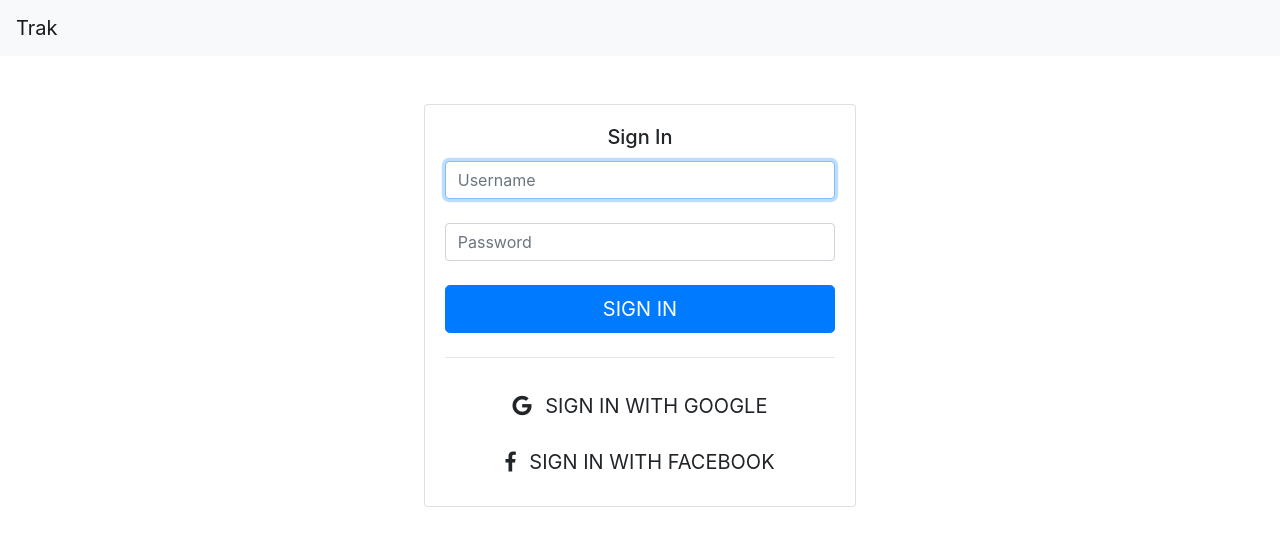
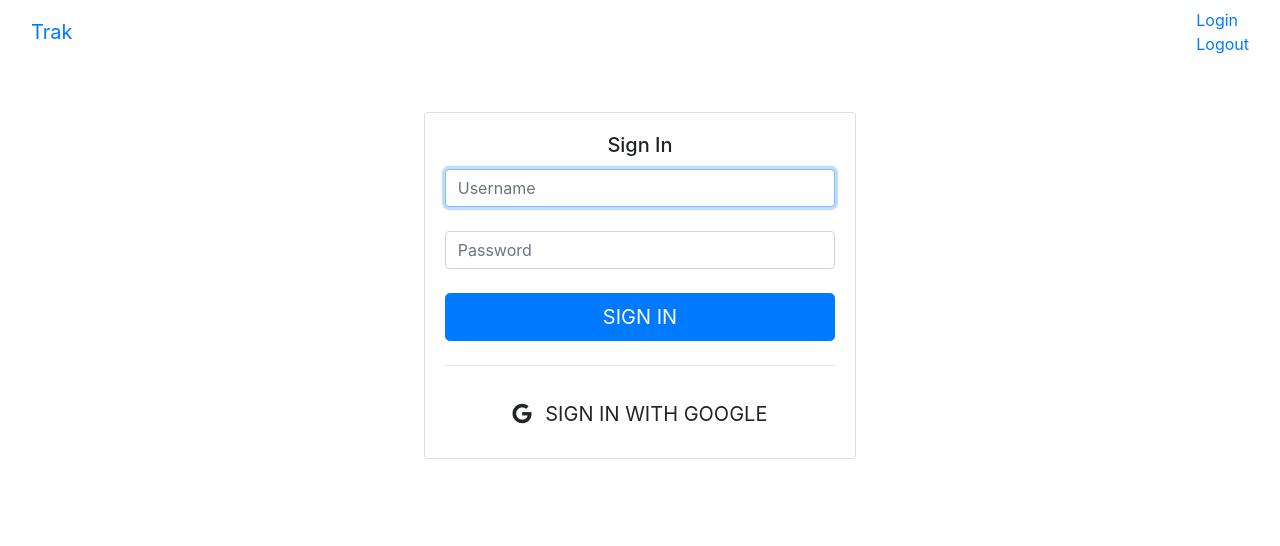
Before and after one commit to oref/trakapp, a Flask app: page /login in a window 1280 px wide. Shown: the top 546 px of the page. Run offline with Flask 2, Linux system fonts and the light colour scheme; some libraries are stand-ins or nearby versions.

Commit message:
Added nav

```diff
--- /dev/null
+++ b/static/css/navbar.css
@@ -0,0 +1,3 @@
+.nav-item {
+    float: left;
+}
--- a/templates/base.html
+++ b/templates/base.html
@@ -10,10 +10,7 @@
         <link rel="stylesheet" href="https://use.fontawesome.com/releases/v5.7.2/css/all.css" integrity="sha384-fnmOCqbTlWIlj8LyTjo7mOUStjsKC4pOpQbqyi7RrhN7udi9RwhKkMHpvLbHG9Sr" crossorigin="anonymous">
     </head>
     <body>
-        <nav class="navbar navbar-light bg-light">
-          <a class="navbar-brand" href="/">Trak</a>
-        </nav>
-
+        {% include 'navbar.html' %}
 
         <div class="container">
 
--- a/templates/login.html
+++ b/templates/login.html
@@ -20,7 +20,6 @@
               <button class="btn btn-lg btn-primary btn-block text-uppercase" type="submit">Sign in</button>
               <hr class="my-4">
               <button class="btn btn-lg btn-google btn-block text-uppercase" type="submit"><i class="fab fa-google mr-2"></i> Sign in with Google</button>
-              <button class="btn btn-lg btn-facebook btn-block text-uppercase" type="submit"><i class="fab fa-facebook-f mr-2"></i> Sign in with Facebook</button>
             </form>
           </div>
         </div>
--- /dev/null
+++ b/templates/navbar.html
@@ -0,0 +1,14 @@
+{% block content %}
+<link href="static/css/navbar.css" rel="stylesheet" media="screen">
+<nav class="navbar navbar-default">
+  <div class="container-fluid">
+    <div class="navbar-header">
+      <a class="navbar-brand" href="/">Trak</a>
+    </div>
+    <ul class="nav navbar-nav">
+      <li><a href="/login">Login</a></li>
+      <li><a href="/logout">Logout</a></li>
+    </ul>
+  </div>
+  </nav>
+{% endblock %}
```
Also changed, not shown: 1 other file.
